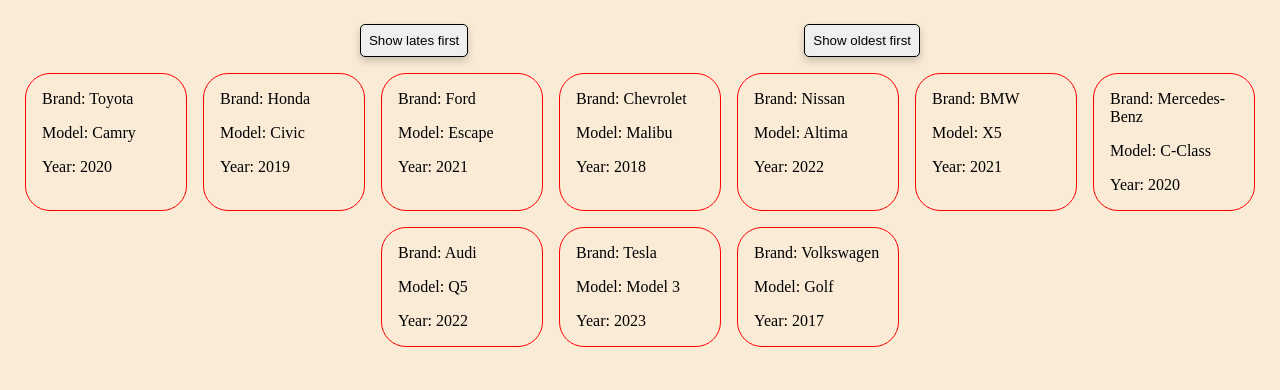
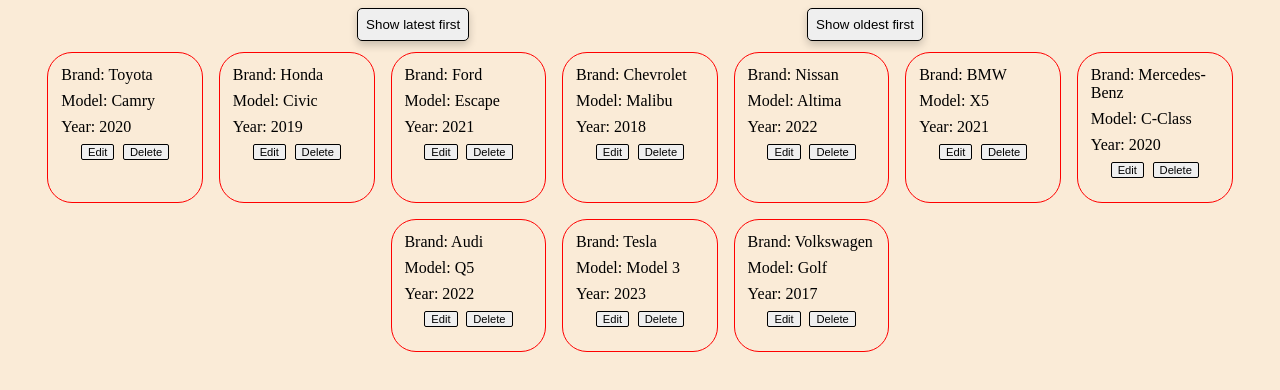
Before and after one commit to KononovaI/html_ts_boilerplate-for-training, a website built with webpack: page src/index.html in a window 1280 px wide. Built offline with nearby package versions, Linux system fonts and the light colour scheme; files whose address does not match are found by name.

Commit message:
Style improovements ect.

```diff
--- a/src/index.html
+++ b/src/index.html
@@ -11,7 +11,7 @@
 </head>
 <body>
     <div class="button-wrapper">
-        <button class="button js-button__latest">Show lates first</button>
+        <button class="button js-button__latest">Show latest first</button>
         <button class="button js-button__oldest">Show oldest first</button>
     </div>
     <div class="cars__wrapper js-cars__wrapper">
--- a/src/scripts.ts
+++ b/src/scripts.ts
@@ -180,15 +180,15 @@
   <div class="car">
     <span class="car__brand">Brand: ${car.make}</span>
     <span class="car__model">Model: ${car.model}</span>
-    <span class="car__release-Year">Year: ${car.year}</span>
+    <span class="car__release-year">Year: ${car.year}</span>
   </div>
   `;
 });
 Šis vēlāks būs ņemts kā template, kad veidosim daudzreiz izmantojamu funkciju 5.punktā. Un ar to brīdi šo daļu var iekomentēt vai dzēst.
  */
 
-type Cars =
-  typeof cars; /* 5.1. Taisam tipu priekš Cars, lai no masīva cars, kas ir definēts augstāk, ieliktu tā tipu iekš const renderCars. Šīir TS fiška jeb ir veids, kā ātri var izveidot tipu. Vēl varētu klasiski kopēt datus no masīva objekta, kas nebūtu ātri, un tas izskatītos šādi:
+type Cars = typeof cars; // 5.1. Taisam tipu priekš Cars, lai no masīva cars, kas ir definēts augstāk, ieliktu tā tipu iekš const renderCars.
+/*Šī ir TS fiška jeb ir veids, kā ātri var izveidot tipu. Vēl varētu klasiski kopēt datus no masīva objekta, kas nebūtu ātri, un tas izskatītos šādi:
 type Cars = {
   make: string;
   model: string;
@@ -212,13 +212,17 @@
 }  */
 
 const renderCars = (carsArr: Cars) => {
-  // 5. Veidojam funkciju, lai izvairītos no DRY (do not repeat yourself), t.i.lai aizvietotu kodu, kas izveido html elementus un ieliek tos wraperī (3 reizes, t.i.kad ielādē lapu, kad nospiež vienu btn, kad nospiež otru btn). Kombinācijā (carsArr: Cars) "carsArr" te ir brīvi piešķirts nosaukums (var bū anything) un "Cars" ir tips, ko definējām 5.1.punktā un kas obligāti jānorāda savādāk TS rādīs kļūdu.
+  // 5. Veidojam funkciju, lai izvairītos no DRY (do not repeat yourself), t.i.lai aizvietotu kodu, kas izveido html elementus un ieliek tos wraperī (3 reizes, t.i.kad ielādē lapu, kad nospiež vienu btn, kad nospiež otru btn). Kombinācijā (carsArr: Cars) "carsArr" te ir brīvi piešķirts nosaukums (var būt anything) un "Cars" ir tips, ko definējām 5.1.punktā un kas obligāti jānorāda savādāk TS rādīs kļūdu.
   carsArr.forEach((car) => {
     carsWrapper.innerHTML += `
     <div class="car">
       <span class="car__brand">Brand: ${car.make}</span>
       <span class="car__model">Model: ${car.model}</span>
-      <span class="car__release-Year">Year: ${car.year}</span>
+      <span class="car__release-year">Year: ${car.year}</span>
+      <div class="button-wrapper">
+        <button class="button-small js-button__edit">Edit</button>
+        <button class="button-small js-button__delete">Delete</button>
+      </div>
     </div>
     `;
   });
@@ -267,3 +271,15 @@
   carsWrapper.innerHTML = "";
   renderCars(sortedCars);
 }) */
+
+/* // Delete funkcionalitāte
+const deleteButtons = document.querySelectorAll<HTMLButtonElement>(".js-button__delete");
+
+deleteButtons.forEach((button) => {
+  button.addEventListener("click", () => {
+    axios.delete()
+
+  //Ar filter()? Tas rada jaunu masīvu. Izdot tos objektus, kas atbilst meklētajam. Šajā gadjumā pateiktu, ka meklējais ir !== id, ko gribam dzēst);
+})
+
+//Ar filter()? Tas rada jaunu masīvu. Izdot tos objektus, kas atbilst meklētajam. Šajā gadjumā pateiktu, ka meklējais ir !== id, ko gribam dzēst); */
--- a/src/styles.scss
+++ b/src/styles.scss
@@ -13,8 +13,8 @@
   width: 8rem;
   display: flex;
   flex-direction: column;
-  gap: 1rem;
-  padding: 1rem;
+  gap: 0.5rem;
+  padding: 0.8rem;
   border: 1px solid red;
   border-radius: 25px;
 }
@@ -22,7 +22,7 @@
 .button-wrapper {
   display: flex;
   justify-content: space-evenly;
-  padding: 1rem;
+  padding: 0 0.7rem 0.7rem 0.7rem;
 }
 
 .button {
@@ -37,3 +37,15 @@
 		opacity: 0.5;
 	}
 }
+
+.button-small {
+  border: 1px solid black;
+  border-radius: 2px;
+  font-size: 0.7rem;
+  cursor: pointer;
+	transition: opacity 0.3;
+
+	&:hover {
+		opacity: 0.5;
+	}
+}
```
